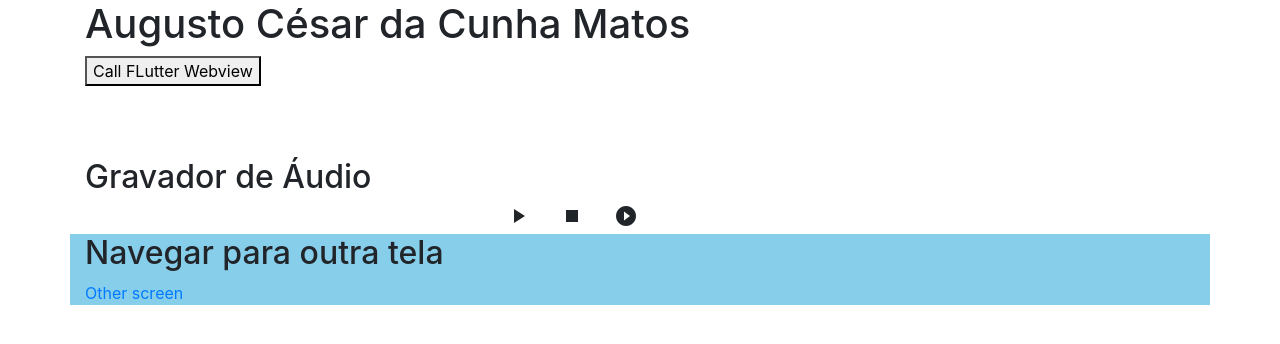
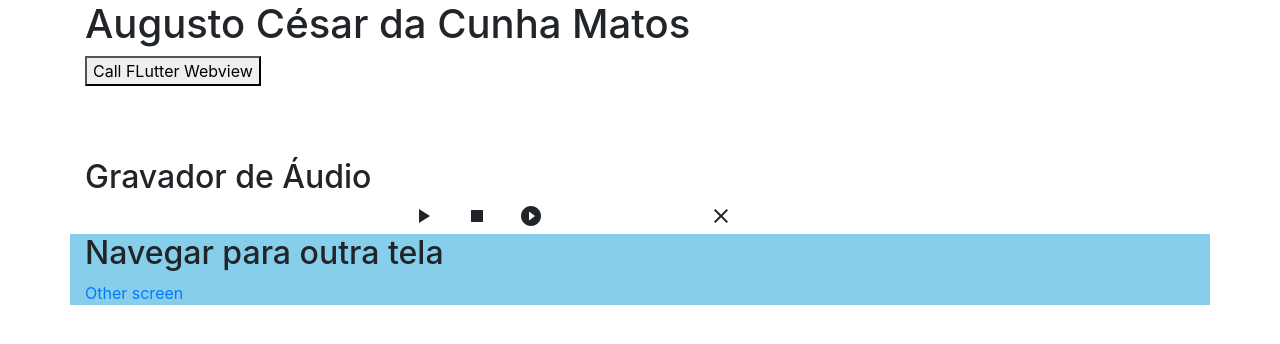
Before and after one commit to August0Cesar/August0Cesar.github.io, a plain HTML site: page index.html in a window 1280 px wide. Drawn offline with nearby package versions, Linux system fonts and the light colour scheme.

Commit message:
A: adicionando botao cancel

```diff
--- a/index.html
+++ b/index.html
@@ -58,14 +58,15 @@
                 </span>
             </div>
 
-            <!-- <div class="col col-lg-2">
+            <div class="col col-lg-2">
                 <span class="material-icons" onclick="cancel()">
-                    play_circle_filled
-                </span>
-                <span class="material-icons-outlined">
                     close
                 </span>
-            </div> -->
+
+                <!-- <span class="material-icons-outlined">
+                    close
+                </span> -->
+            </div>
         </div>
     </div>
 
```
